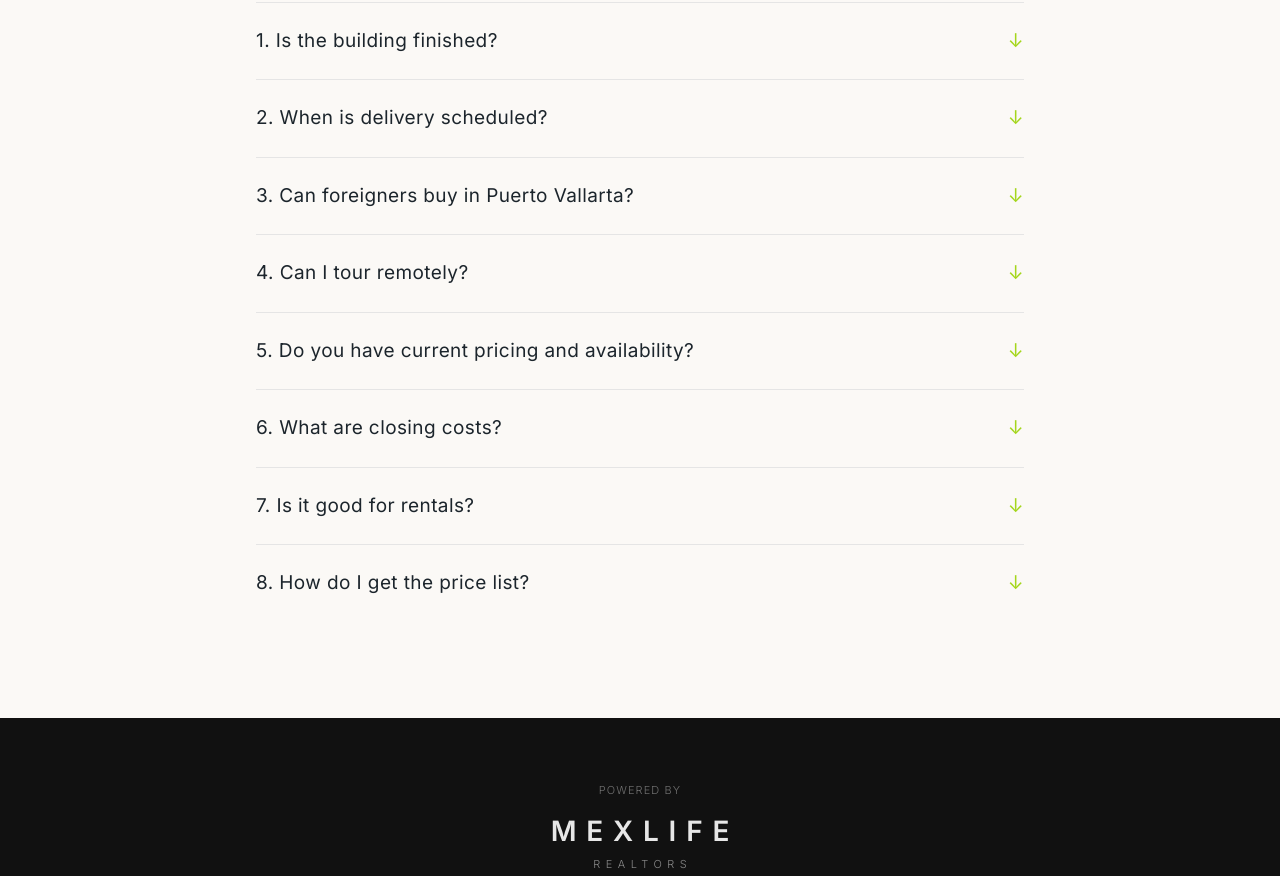
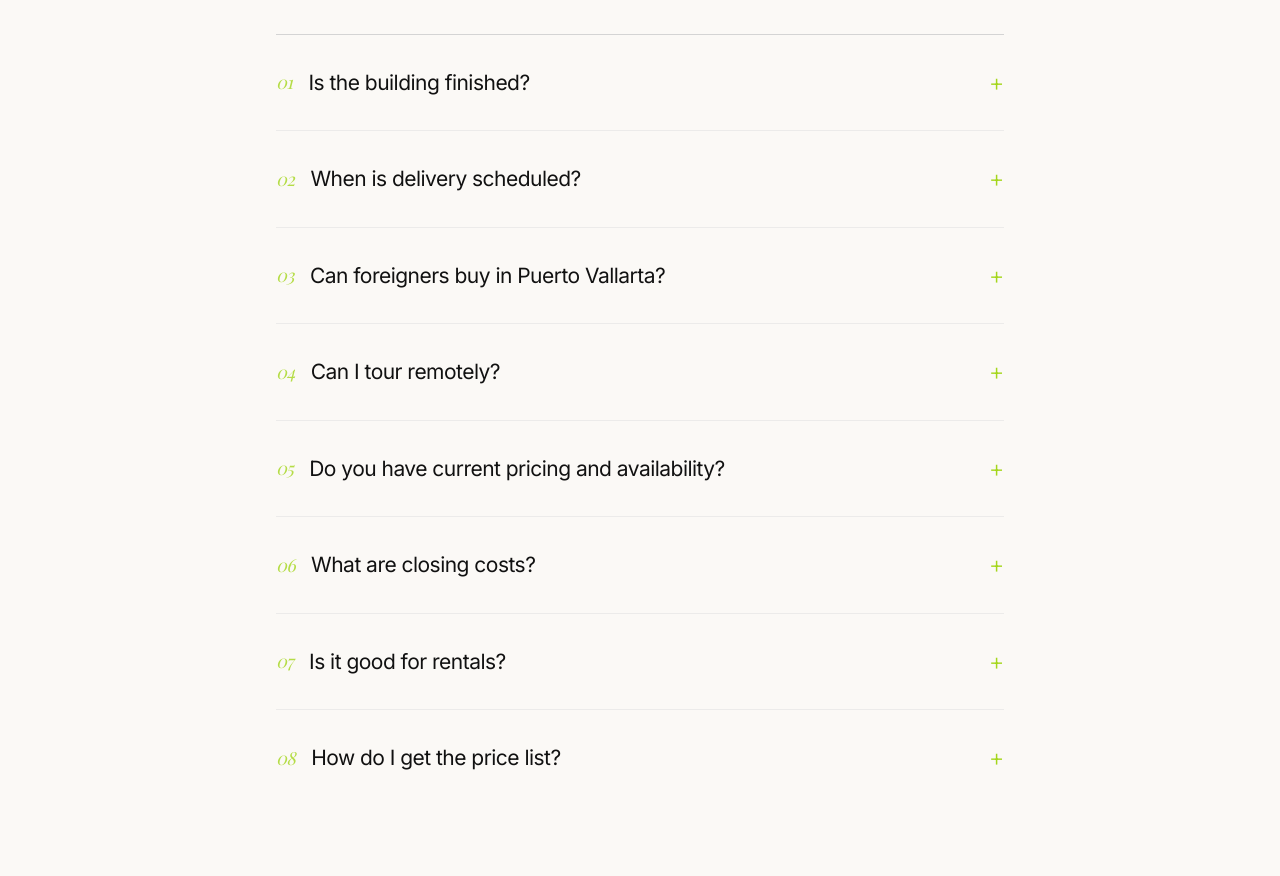
Before and after one commit to ggjyabook-star/artwalk, a website: page index.html in a window 1280 px wide. Shown: the part 7735-8611 px from the top of the page. Drawn offline with nearby package versions, Linux system fonts and the light colour scheme; a web font is replaced by a local one.

Commit message:
Redesign FAQ Section to match luxury aesthetic

```diff
--- a/index.html
+++ b/index.html
@@ -942,92 +942,101 @@
   </section>
 
   <!-- 8. FAQ ACCORDION -->
-  <section class="py-16 md:py-24 bg-brand-bg">
-    <div class="max-w-[800px] mx-auto px-mob">
-      <h2 class="text-[32px] md:text-[46px] mb-12 text-center md:text-left text-brand-deep">FAQ — Quick Answers<span
-          class="text-brand-vibrant">.</span></h2>
+  <section class="py-16 md:py-32 bg-brand-bg">
+    <div class="max-w-[760px] mx-auto px-mob">
+      <h2 class="text-[32px] md:text-[46px] mb-12 text-center md:text-left text-brand-deep tracking-tight">FAQ — Quick Answers<span class="text-brand-vibrant">.</span></h2>
 
       <!-- Native HTML details/summary pattern for extremely fast performance -->
-      <div class="border-t border-neutral-200 divide-y divide-neutral-200">
-        <details class="group py-6 cursor-pointer marker:content-['']">
-          <summary
-            class="flex justify-between items-center font-sans font-medium text-[19px] list-none outline-none text-brand-deep">
-            1. Is the building finished?
-            <span class="transition group-open:rotate-180 text-brand-vibrant ml-4">↓</span>
+      <div class="border-t border-neutral-300 divide-y divide-neutral-200/70">
+
+        <details class="group py-6 md:py-8 cursor-pointer marker:content-['']">
+          <summary class="flex justify-between items-center font-sans font-normal text-[18px] md:text-[21px] tracking-tight list-none outline-none text-brand-dark hover:text-brand-vibrant transition-colors">
+            <span class="flex items-center gap-4">
+              <span class="font-serif italic text-brand-gold text-[16px] md:text-[18px] opacity-80">01</span>
+              Is the building finished?
+            </span>
+            <span class="transition-transform duration-300 group-open:rotate-180 text-brand-vibrant ml-4 font-light text-[24px] leading-none">+</span>
           </summary>
-          <p class="text-brand-text mt-4 font-sans font-light tracking-wide leading-relaxed pb-2">Yes — the structure is
-            100% complete and the model unit is ready for tours.</p>
+          <p class="text-brand-text/80 mt-4 md:mt-5 font-sans font-light tracking-wide text-[15px] md:text-[16px] leading-relaxed pb-2 pl-[38px] md:pl-[42px]">Yes — the structure is 100% complete. We are currently finalizing interiors and the model unit is ready for your private tour.</p>
         </details>
 
-        <details class="group py-6 cursor-pointer marker:content-['']">
-          <summary
-            class="flex justify-between items-center font-sans font-medium text-[19px] list-none outline-none text-brand-deep">
-            2. When is delivery scheduled?
-            <span class="transition group-open:rotate-180 text-brand-vibrant ml-4">↓</span>
+        <details class="group py-6 md:py-8 cursor-pointer marker:content-['']">
+          <summary class="flex justify-between items-center font-sans font-normal text-[18px] md:text-[21px] tracking-tight list-none outline-none text-brand-dark hover:text-brand-vibrant transition-colors">
+            <span class="flex items-center gap-4">
+              <span class="font-serif italic text-brand-gold text-[16px] md:text-[18px] opacity-80">02</span>
+              When is delivery scheduled?
+            </span>
+            <span class="transition-transform duration-300 group-open:rotate-180 text-brand-vibrant ml-4 font-light text-[24px] leading-none">+</span>
           </summary>
-          <p class="text-brand-text mt-4 font-sans font-light tracking-wide leading-relaxed pb-2">Delivery is scheduled
-            for Summer 2026.</p>
+          <p class="text-brand-text/80 mt-4 md:mt-5 font-sans font-light tracking-wide text-[15px] md:text-[16px] leading-relaxed pb-2 pl-[38px] md:pl-[42px]">Delivery is scheduled for Summer 2026, ensuring plenty of time to plan your transition.</p>
         </details>
 
-        <details class="group py-6 cursor-pointer marker:content-['']">
-          <summary
-            class="flex justify-between items-center font-sans font-medium text-[19px] list-none outline-none text-brand-deep">
-            3. Can foreigners buy in Puerto Vallarta?
-            <span class="transition group-open:rotate-180 text-brand-vibrant ml-4">↓</span>
+        <details class="group py-6 md:py-8 cursor-pointer marker:content-['']">
+          <summary class="flex justify-between items-center font-sans font-normal text-[18px] md:text-[21px] tracking-tight list-none outline-none text-brand-dark hover:text-brand-vibrant transition-colors">
+            <span class="flex items-center gap-4">
+              <span class="font-serif italic text-brand-gold text-[16px] md:text-[18px] opacity-80">03</span>
+              Can foreigners buy in Puerto Vallarta?
+            </span>
+            <span class="transition-transform duration-300 group-open:rotate-180 text-brand-vibrant ml-4 font-light text-[24px] leading-none">+</span>
           </summary>
-          <p class="text-brand-text mt-4 font-sans font-light tracking-wide leading-relaxed pb-2">Yes. Most foreign
-            buyers use a fideicomiso (bank trust) for coastal property—we explain it simply.</p>
+          <p class="text-brand-text/80 mt-4 md:mt-5 font-sans font-light tracking-wide text-[15px] md:text-[16px] leading-relaxed pb-2 pl-[38px] md:pl-[42px]">Absolutely. Most foreign buyers use a fideicomiso (bank trust) for coastal property. We will guide you through this entirely standard and highly secure process.</p>
         </details>
 
-        <details class="group py-6 cursor-pointer marker:content-['']">
-          <summary
-            class="flex justify-between items-center font-sans font-medium text-[19px] list-none outline-none text-brand-deep">
-            4. Can I tour remotely?
-            <span class="transition group-open:rotate-180 text-brand-vibrant ml-4">↓</span>
+        <details class="group py-6 md:py-8 cursor-pointer marker:content-['']">
+          <summary class="flex justify-between items-center font-sans font-normal text-[18px] md:text-[21px] tracking-tight list-none outline-none text-brand-dark hover:text-brand-vibrant transition-colors">
+            <span class="flex items-center gap-4">
+              <span class="font-serif italic text-brand-gold text-[16px] md:text-[18px] opacity-80">04</span>
+              Can I tour remotely?
+            </span>
+            <span class="transition-transform duration-300 group-open:rotate-180 text-brand-vibrant ml-4 font-light text-[24px] leading-none">+</span>
           </summary>
-          <p class="text-brand-text mt-4 font-sans font-light tracking-wide leading-relaxed pb-2">Yes — we can do a
-            guided video tour and walk you through floorplans and availability.</p>
+          <p class="text-brand-text/80 mt-4 md:mt-5 font-sans font-light tracking-wide text-[15px] md:text-[16px] leading-relaxed pb-2 pl-[38px] md:pl-[42px]">Yes — we offer dedicated, guided video tours. We will walk you through the actual completed structure, floorplans, and current availability from the comfort of your home.</p>
         </details>
 
-        <details class="group py-6 cursor-pointer marker:content-['']">
-          <summary
-            class="flex justify-between items-center font-sans font-medium text-[19px] list-none outline-none text-brand-deep">
-            5. Do you have current pricing and availability?
-            <span class="transition group-open:rotate-180 text-brand-vibrant ml-4">↓</span>
+        <details class="group py-6 md:py-8 cursor-pointer marker:content-['']">
+          <summary class="flex justify-between items-center font-sans font-normal text-[18px] md:text-[21px] tracking-tight list-none outline-none text-brand-dark hover:text-brand-vibrant transition-colors">
+            <span class="flex items-center gap-4">
+              <span class="font-serif italic text-brand-gold text-[16px] md:text-[18px] opacity-80">05</span>
+              Do you have current pricing and availability?
+            </span>
+            <span class="transition-transform duration-300 group-open:rotate-180 text-brand-vibrant ml-4 font-light text-[24px] leading-none">+</span>
           </summary>
-          <p class="text-brand-text mt-4 font-sans font-light tracking-wide leading-relaxed pb-2">Yes. Request the price
-            list and we’ll send the latest inventory and pricing.</p>
+          <p class="text-brand-text/80 mt-4 md:mt-5 font-sans font-light tracking-wide text-[15px] md:text-[16px] leading-relaxed pb-2 pl-[38px] md:pl-[42px]">Yes. Inventory shifts quickly. Request the price list and we will immediately send you the latest availability layout and pricing tier.</p>
         </details>
 
-        <details class="group py-6 cursor-pointer marker:content-['']">
-          <summary
-            class="flex justify-between items-center font-sans font-medium text-[19px] list-none outline-none text-brand-deep">
-            6. What are closing costs?
-            <span class="transition group-open:rotate-180 text-brand-vibrant ml-4">↓</span>
+        <details class="group py-6 md:py-8 cursor-pointer marker:content-['']">
+          <summary class="flex justify-between items-center font-sans font-normal text-[18px] md:text-[21px] tracking-tight list-none outline-none text-brand-dark hover:text-brand-vibrant transition-colors">
+            <span class="flex items-center gap-4">
+              <span class="font-serif italic text-brand-gold text-[16px] md:text-[18px] opacity-80">06</span>
+              What are closing costs?
+            </span>
+            <span class="transition-transform duration-300 group-open:rotate-180 text-brand-vibrant ml-4 font-light text-[24px] leading-none">+</span>
           </summary>
-          <p class="text-brand-text mt-4 font-sans font-light tracking-wide leading-relaxed pb-2">They vary by
-            structure. We provide a clear estimate after we confirm details.</p>
+          <p class="text-brand-text/80 mt-4 md:mt-5 font-sans font-light tracking-wide text-[15px] md:text-[16px] leading-relaxed pb-2 pl-[38px] md:pl-[42px]">Closing costs typically vary by structure and trust setup. We provide a clear, exact estimate after we confirm your details so there are no surprises.</p>
         </details>
 
-        <details class="group py-6 cursor-pointer marker:content-['']">
-          <summary
-            class="flex justify-between items-center font-sans font-medium text-[19px] list-none outline-none text-brand-deep">
-            7. Is it good for rentals?
-            <span class="transition group-open:rotate-180 text-brand-vibrant ml-4">↓</span>
+        <details class="group py-6 md:py-8 cursor-pointer marker:content-['']">
+          <summary class="flex justify-between items-center font-sans font-normal text-[18px] md:text-[21px] tracking-tight list-none outline-none text-brand-dark hover:text-brand-vibrant transition-colors">
+            <span class="flex items-center gap-4">
+              <span class="font-serif italic text-brand-gold text-[16px] md:text-[18px] opacity-80">07</span>
+              Is it good for rentals?
+            </span>
+            <span class="transition-transform duration-300 group-open:rotate-180 text-brand-vibrant ml-4 font-light text-[24px] leading-none">+</span>
           </summary>
-          <p class="text-brand-text mt-4 font-sans font-light tracking-wide leading-relaxed pb-2">Many buyers consider
-            it. We’ll share market guidance and expectations by unit type.</p>
+          <p class="text-brand-text/80 mt-4 md:mt-5 font-sans font-light tracking-wide text-[15px] md:text-[16px] leading-relaxed pb-2 pl-[38px] md:pl-[42px]">Many buyers consider it due to the prime highly-walkable Art District location. We will gladly share market guidance and rental expectations based on unit types.</p>
         </details>
 
-        <details class="group py-6 cursor-pointer marker:content-['']">
-          <summary
-            class="flex justify-between items-center font-sans font-medium text-[19px] list-none outline-none text-brand-deep">
-            8. How do I get the price list?
-            <span class="transition group-open:rotate-180 text-brand-vibrant ml-4">↓</span>
+        <details class="group py-6 md:py-8 cursor-pointer marker:content-[''] border-b border-neutral-300">
+          <summary class="flex justify-between items-center font-sans font-normal text-[18px] md:text-[21px] tracking-tight list-none outline-none text-brand-dark hover:text-brand-vibrant transition-colors">
+            <span class="flex items-center gap-4">
+              <span class="font-serif italic text-brand-gold text-[16px] md:text-[18px] opacity-80">08</span>
+              How do I get the price list?
+            </span>
+            <span class="transition-transform duration-300 group-open:rotate-180 text-brand-vibrant ml-4 font-light text-[24px] leading-none">+</span>
           </summary>
-          <p class="text-brand-text mt-4 font-sans font-light tracking-wide leading-relaxed pb-2">Tap “Get Pricing +
-            Floorplans” and we’ll send everything.</p>
+          <p class="text-brand-text/80 mt-4 md:mt-5 font-sans font-light tracking-wide text-[15px] md:text-[16px] leading-relaxed pb-2 pl-[38px] md:pl-[42px]">Tap “Get Pricing + Floorplans” at the bottom or top of this page, and we will send everything directly to you.</p>
         </details>
+
       </div>
     </div>
   </section>
```
